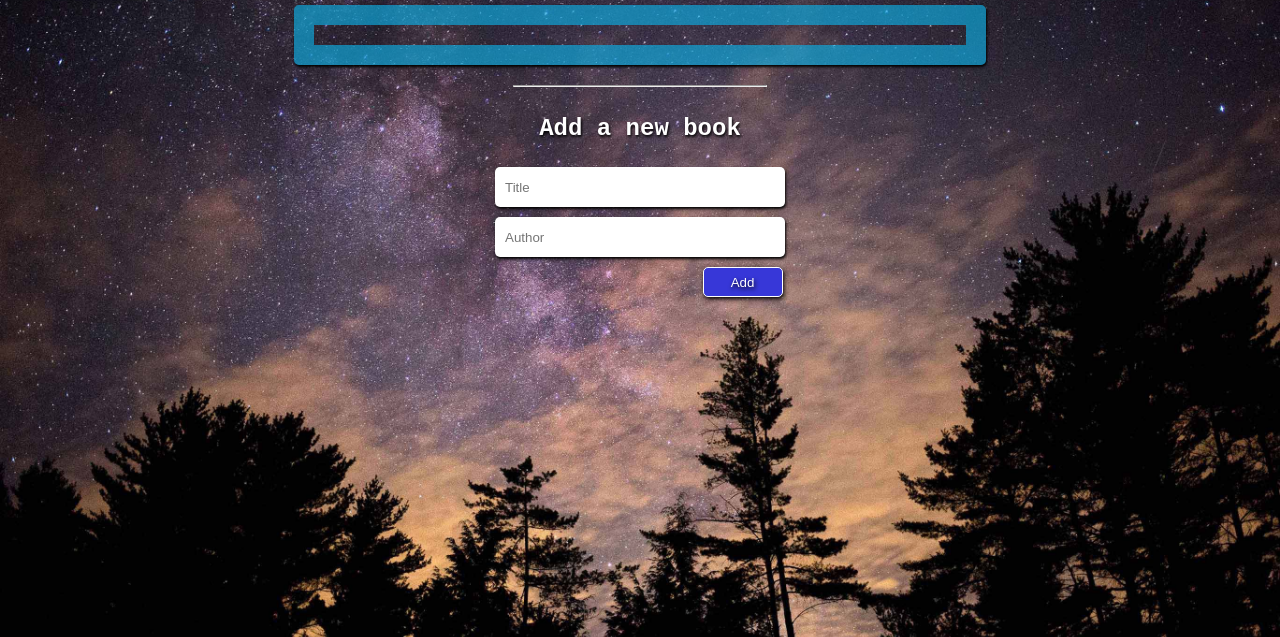
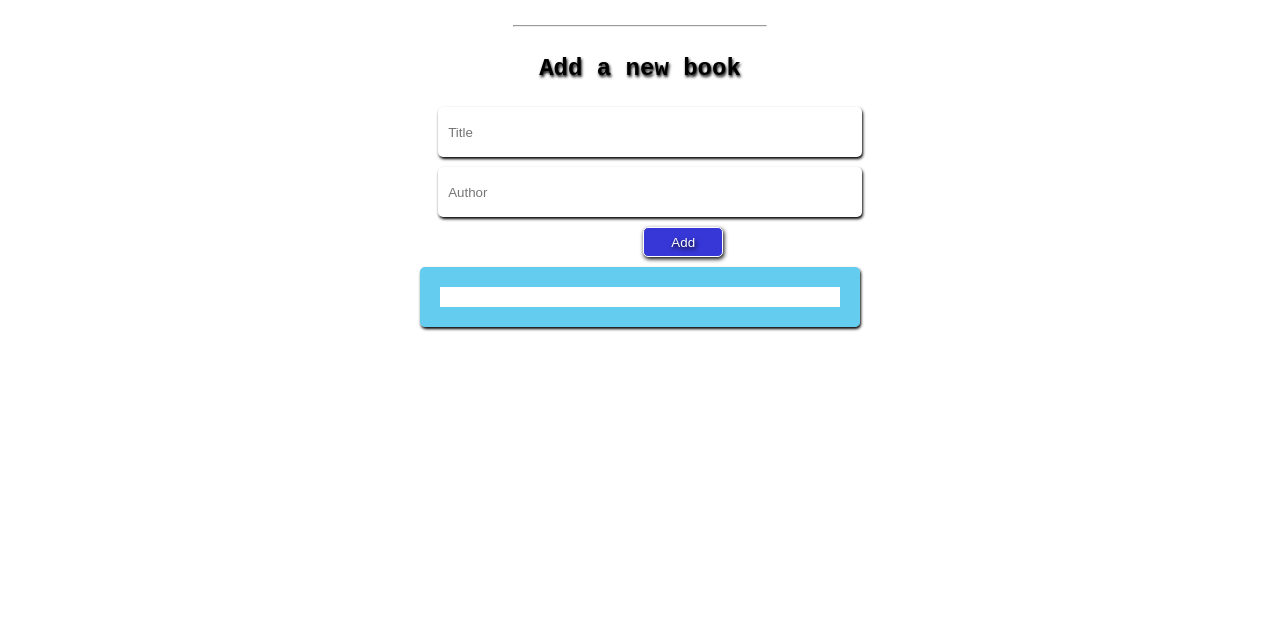
Before and after one commit to Umuhan/Awesome-books, a website: page index.html in a window 1280 px wide. Shown: the part 201-838 px from the top of the page. Drawn offline with Linux system fonts and the light colour scheme.

Commit message:
Modify maib.css file and index.html file

```diff
--- a/index.html
+++ b/index.html
@@ -12,15 +12,18 @@
       <div class="headline">
         <h1>All Awesome Books</h1>
       </div>
-      <div class="display-books-container"></div>
       <hr class="underline" />
       <div class="input-container">
         <h2>Add a new book</h2>
-        <input type="text" id="title" placeholder="Title" />
-        <input type="text" id="author" placeholder="Author" />
-        <div class="add-btn-container">
-          <button class="add">Add</button>
-        </div>
+        <form class="form">
+          <input type="text" id="title" placeholder="Title" />
+          <input type="text" id="author" placeholder="Author" />
+
+          <div class="add-btn-container">
+            <button class="add">Add</button>
+          </div>
+        </form>
+        <div class="display-books-container"></div>
       </div>
     </div>
     <script src="main.js"></script>
--- a/main.css
+++ b/main.css
@@ -1,7 +1,7 @@
 body {
-  background: url(images/bg.jpg);
+  /* background: url(images/bg.jpg); */
   height: 88vh;
-  color: white;
+  color: #000;
   background-repeat: no-repeat;
   background-size: cover;
   text-shadow: 1px 2px 3px #000;
@@ -26,13 +26,14 @@ body {
 .display-books-container {
   display: flex;
   flex-direction: column;
-  width: 50%;
+  width: 60%;
   height: 40%;
   max-height: 100%;
   border: 20px solid rgba(11, 175, 230, 0.641);
   padding: 10px;
   border-radius: 5px;
   box-shadow: 1px 2px 3px rgb(0, 0, 0);
+  margin-top: 10px;
 }
 
 .display-book {
@@ -91,12 +92,15 @@ body {
   align-items: center;
   width: 50%;
 }
+/* .alert-container {
+  background-color: red;
+} */
 
 .input-container input {
-  max-width: 280px;
+  max-width: 100%;
   padding: 10px;
-  width: 270px;
-  height: 20px;
+  width: 100%;
+  height: 30px;
   margin: 5px 0 5px 0;
   border-radius: 5px;
   border: none;
@@ -126,14 +130,8 @@ h4 {
 h5 {
   margin: 8px 0 0 0;
   padding-bottom: 10px;
-  font-family:
-    "Lucida Sans",
-    "Lucida Sans Regular",
-    "Lucida Grande",
-    "Lucida Sans Unicode",
-    Geneva,
-    Verdana,
-    sans-serif;
+  font-family: "Lucida Sans", "Lucida Sans Regular", "Lucida Grande",
+    "Lucida Sans Unicode", Geneva, Verdana, sans-serif;
   text-transform: capitalize;
   letter-spacing: 0.6px;
 }
```
